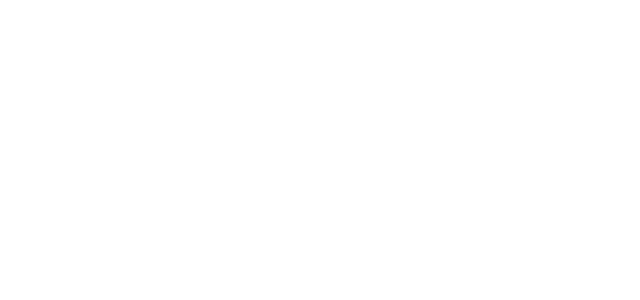
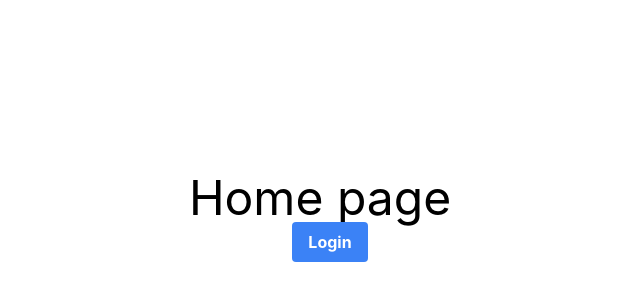
Before and after one commit to ClaudioSilvaJ/ToDo, a React (Create React App) app in the folder frontend/: page /contactUs in a window 1280 px wide. Before the commit this address had no page. Shown: the part 182-482 px from the top of the page, without its empty margins (310-950 px from the left). Built offline with nearby package versions, Linux system fonts and the light colour scheme.

Commit message:
Token creation.

```diff
--- a/frontend/src/App.js
+++ b/frontend/src/App.js
@@ -4,6 +4,8 @@
 import "./assets/dist/output.css"
 import './assets/index.css';
 import Home from "./views/home";
+import ContactUs from "./views/commonUser/contactUs";
+
 
 function App() {
   return (
@@ -11,6 +13,7 @@
         <Routes>
             <Route path={"/"} element={<Home />} />
             <Route path="/login" element={<LoginPage />} />
+            <Route path="/contactUs" element={<ContactUs/>}/>
         </Routes>
     </BrowserRouter>
   );
--- a/frontend/src/views/commonUser/LoginPage.js
+++ b/frontend/src/views/commonUser/LoginPage.js
@@ -80,7 +80,7 @@
             <div className="mt-2">
               <button
                 onClick={handleLogin}
-                className="w-full bg-gray-500 text-white rounded-2xl py-4 text-sm font-bold shadow-sm hover:bg-gray-700 focus-visible:outline focus-visible:outline-2 focus-visible:outline-offset-2 focus-visible:outline-black"
+                className="w-full bg-emerald-600 text-white rounded-2xl py-4 text-sm font-bold shadow-sm hover:bg-emerald-800 focus-visible:outline focus-visible:outline-2 focus-visible:outline-offset-2 focus-visible:outline-black"
               >
                 LOGIN
               </button>
--- /dev/null
+++ b/frontend/src/views/commonUser/contactUs.js
@@ -0,0 +1,28 @@
+import React, { useState } from 'react';
+
+function ContactUs() {
+    const redirect = () => {
+        window.location.href = '/login';
+    }
+
+
+    return (
+        <div
+            className="flex-column justify-center items-center h-screen font-oswald">
+            <div>
+                <label className="text-5xl pr-5">Home page</label>
+            </div>
+            <div>
+                <button
+                    className="bg-blue-500 hover:bg-blue-700 text-white font-bold py-2 px-4 rounded"
+                    onClick={redirect}>
+                    Login
+                </button>
+            </div>
+
+
+        </div>
+    );
+}
+
+export default ContactUs;
```
Also changed, not shown: 1 other file (tests, documents, lock files or other folders).
